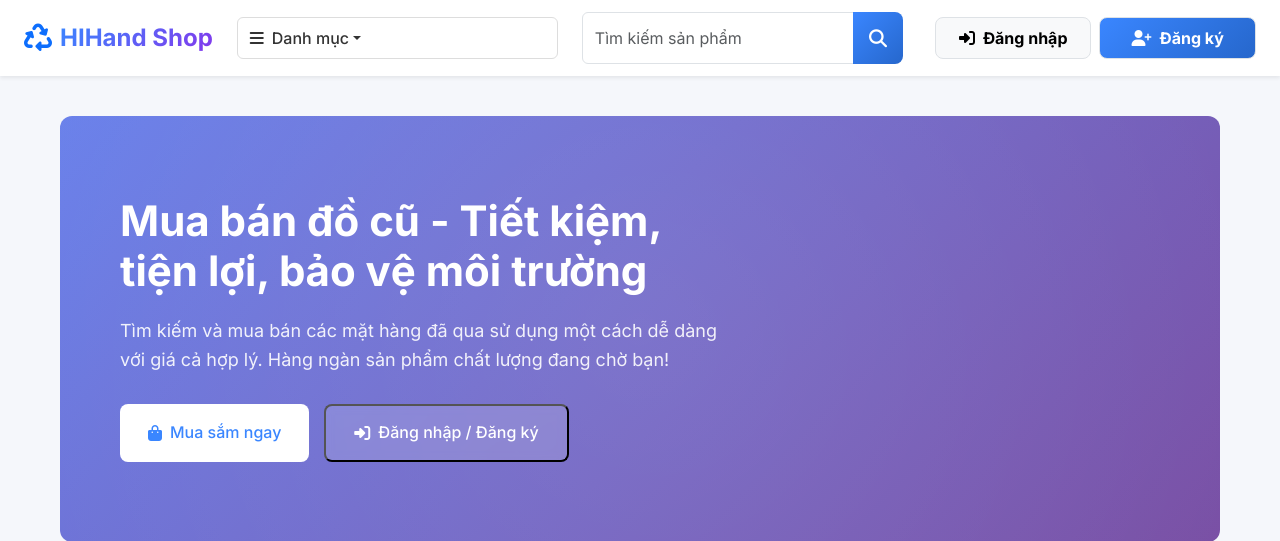
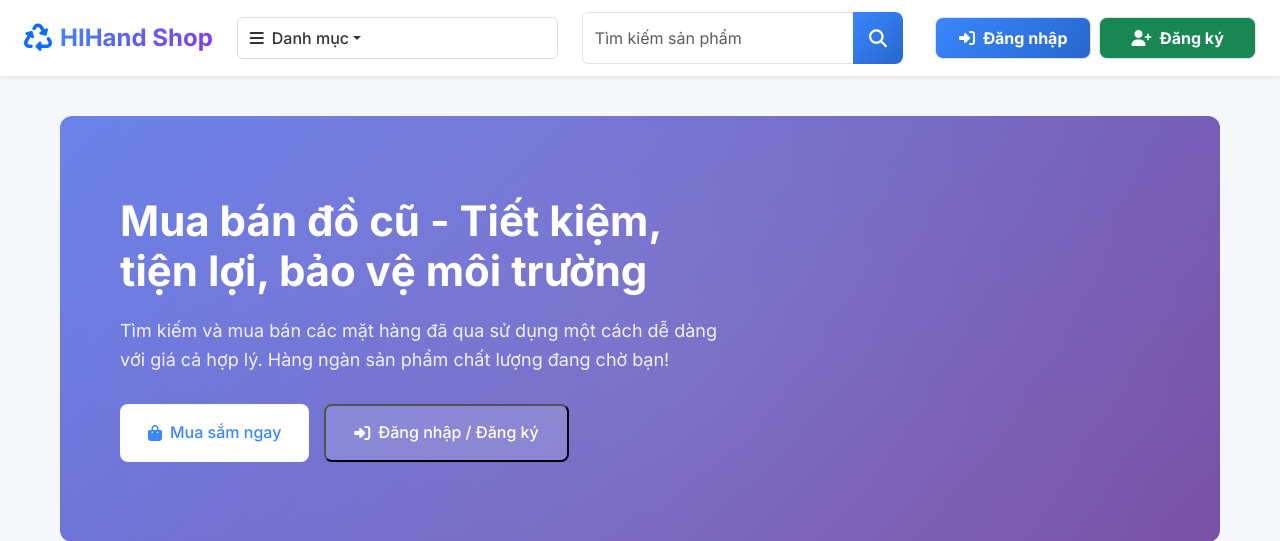
Before and after one commit to dichvietduc2005/WebMuaBanDoCu, a PHP site: page /WebMuaBanDoCu/public/index.php in a window 1280 px wide. Shown: the top 541 px of the page. Run offline with PHP 8.4, Linux system fonts and the light colour scheme; data comes from the database, SQL or seed files in the repository.

Commit message:
cập nhật màu nút header

```diff
--- a/app/Components/header/Header.php
+++ b/app/Components/header/Header.php
@@ -190,12 +190,12 @@ function renderHeader($pdo, $categories = [], $cart_count = 0, $unread_notificat
                         <!-- Guest user buttons -->
                         <div class="d-flex flex-column flex-lg-row gap-2 w-100">
                             <a href="/WebMuaBanDoCu/app/View/user/login.php"
-                               class="btn btn-light border d-flex align-items-center justify-content-center fw-bold w-100"
+                               class="btn btn-primary border d-flex align-items-center justify-content-center fw-bold w-100"
                                style="height: 42px; padding: 0 16px; font-size: 16px; line-height: 1; border-radius: 8px;">
                                 <i class="fas fa-sign-in-alt me-2"></i>Đăng nhập
                             </a>
                             <a href="/WebMuaBanDoCu/app/View/user/register.php"
-                               class="btn btn-primary border d-flex align-items-center justify-content-center fw-bold w-100"
+                               class="btn btn-success border d-flex align-items-center justify-content-center fw-bold w-100"
                                style="height: 42px; padding: 0 16px; font-size: 16px; line-height: 1; border-radius: 8px;">
                                 <i class="fas fa-user-plus me-2"></i>Đăng ký
                             </a>
```
